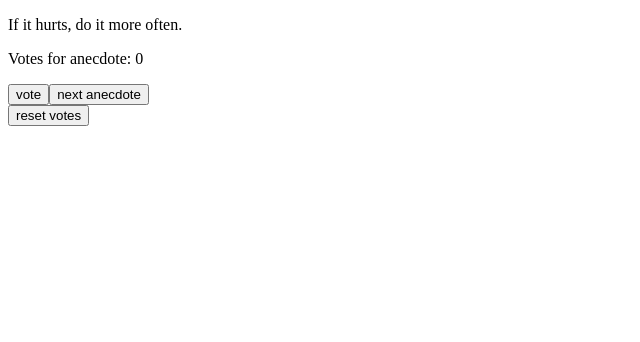
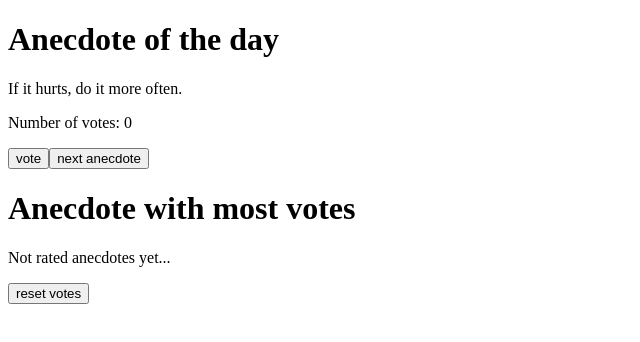
Before and after one commit to diazale16/webdev-helsinki-course, a React (Vite) app in the folder part1/: page / in a window 1280 px wide. Shown: the top 342 px of the page, without its empty margins (0-640 px from the left). Built offline with nearby package versions, Linux system fonts and the light colour scheme.

Commit message:
done exercise 1.14 | completed part 1

```diff
--- a/part1/src/App.jsx
+++ b/part1/src/App.jsx
@@ -2,11 +2,32 @@ import { useEffect, useState } from "react";
 
 const Button = ({ text, handlerClick}) => <button onClick={handlerClick}> {text} </button>
 
-const Display = ({ text, value }) => <p>{text} {value}</p>
+const DisplayAnecdote = ({ text, counter }) => {
+  return (
+    <div>
+      <p>{text}</p>
+      <p>Number of votes: {counter}</p>
+    </div>
+  )
+}
+
+const DisplayRatedAnecdote = ({ text, counter }) => {
+  if (counter > 0) {
+    return (
+      <div>
+        <p>{text}</p>
+        <p>Number of votes: {counter}</p>
+      </div>
+    )
+  }
+  return (
+    <p>Not rated anecdotes yet...</p>
+  )
+}
 
 const App = () => {
   const [ selected, setSelected ] = useState(0)
-  const [ votes, setVote ] = useState({})
+  const [ votes, setVotes ] = useState({})
 
   const initializeVotes = (list) => {
     const initialVotes = {}
@@ -29,8 +50,8 @@ const App = () => {
 
   useEffect(() => {
       const initialVotes = initializeVotes(anecdotes)
-      setVote(initialVotes)
-    }, []);
+      setVotes(initialVotes)
+  }, []);
 
   const getRandomInt = (max) => {
     const randomNumber = Math.floor(Math.random() * max)
@@ -40,16 +61,12 @@ const App = () => {
   const handlerVoteAnecdote = () => {
     const newVotes =  { ...votes }
     newVotes[selected] = (votes[selected] || 0) + 1
-    setVote(newVotes)
-    // console.log("old votes:")
-    // console.log(votes)
-    console.log("new votes:")
-    console.log(newVotes)
+    setVotes(newVotes)
+
   }
 
   const handlerResetVotes = () => {
-    setVote(initializeVotes(anecdotes))
-    console.log(votes);
+    setVotes(initializeVotes(anecdotes))
   }
 
   const handlerNextAnecdote = () => {
@@ -57,17 +74,34 @@ const App = () => {
     while (selected === newSelected) {
       newSelected = getRandomInt(anecdotes.length)
     }
-    console.log(`new selected ${newSelected}`)
     setSelected(newSelected)
+  }
+
+  const mostRatedAnecdote = () => {
+    let maxIndex = -1
+    let maxValue = -Infinity
+    for (const index in votes) {
+      const currentIndex = parseInt(index)
+      if (votes[index] > maxValue) {
+        maxIndex = currentIndex
+        maxValue = votes[index]
+      }
+    }
+    return maxIndex
   }
 
   return (
     <div>
-      <Display text="" value={anecdotes[selected]}></Display>
-      <Display text="Votes for anecdote: " value={votes[selected]}></Display>
-      <Button text={"vote"} handlerClick={handlerVoteAnecdote}></Button>
-      <Button text={"next anecdote"} handlerClick={handlerNextAnecdote}></Button>
-      <br />
+      <div>
+        <h1>Anecdote of the day</h1>
+        <DisplayAnecdote text={anecdotes[selected]} counter={votes[selected]}></DisplayAnecdote>
+        <Button text={"vote"} handlerClick={handlerVoteAnecdote}></Button>
+        <Button text={"next anecdote"} handlerClick={handlerNextAnecdote}></Button>
+      </div>
+      <div>
+        <h1>Anecdote with most votes</h1>
+        <DisplayRatedAnecdote text={anecdotes[mostRatedAnecdote()]} counter={votes[mostRatedAnecdote()]}></DisplayRatedAnecdote>
+      </div>
       <Button text={"reset votes"} handlerClick={handlerResetVotes}></Button>
     </div>
   )
```
